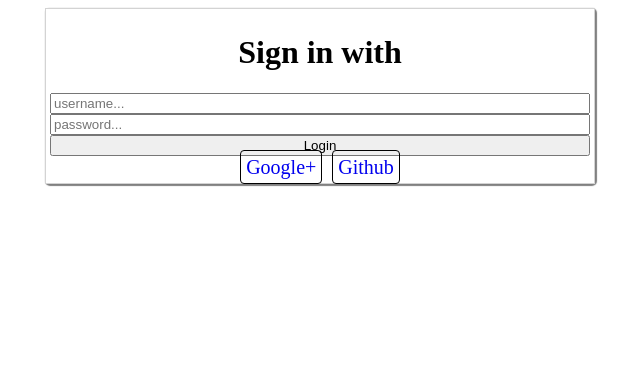
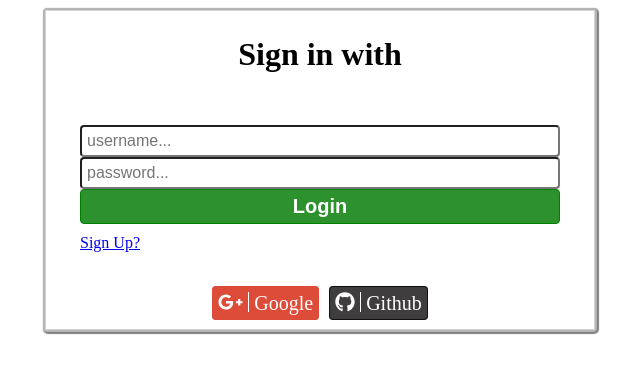
Before and after one commit to Camberbatch01/fsForum, a React (Create React App) app in the folder client/: page / in a window 1280 px wide. Shown: the top 372 px of the page, without its empty margins (320-960 px from the left). Built offline with nearby package versions, Linux system fonts and the light colour scheme.

Commit message:
login styles, added create user page

```diff
--- a/client/package.json
+++ b/client/package.json
@@ -3,8 +3,13 @@
   "version": "0.1.0",
   "private": true,
   "dependencies": {
+    "@fortawesome/fontawesome-svg-core": "^1.2.18",
+    "@fortawesome/free-brands-svg-icons": "^5.8.2",
+    "@fortawesome/react-fontawesome": "^0.1.4",
     "axios": "^0.18.0",
+    "i": "^0.3.6",
     "node-sass": "^4.12.0",
+    "npm": "^6.9.0",
     "query-string": "^6.5.0",
     "react": "^16.8.6",
     "react-dom": "^16.8.6",
--- a/client/src/styles/login.scss
+++ b/client/src/styles/login.scss
@@ -4,21 +4,63 @@
     text-align: center;
     max-width: 550px;
     margin: auto;
+    padding: 2px;
+    background-color: rgb(182, 181, 181);
     .signIn {
         border: 1px solid lightgrey;
+        background-color: white;
         padding: 4px;
         .loginContainer {
             display: flex;
             flex-direction: column;
+            padding: 30px;
+            .local{
+                font-size: 1rem;
+                padding: 5px;
+                border-radius: 4px;
+            }
+            #btnSubmit{
+                font-size: 1.25rem;
+                border-radius: 4px;
+                font-weight: 600;
+                background-color: rgb(45, 146, 45);
+                color: white;
+                border: 1px solid green;
+                padding: 5px;
+            }
+            #btnSubmit:hover{
+                cursor: pointer;
+                background-color: rgb(37, 121, 37);
+            }
+            #createNew{
+                text-align: left;
+                margin-top: 10px;
+                font-size: 1rem;
+            }
         }
         .trdPartyAuth {
             font-size: 1.25rem;
+            margin: 10px;
             .login {
                 margin: 5px;
                 text-decoration: none;
                 border-radius: 4px;
                 padding: 5px;
-                border: 1px solid black;
+            }
+            .Google{
+                background-color: rgb(221, 75, 57);
+                color: white;
+                border: 1px solid rgb(221, 75, 57);
+            }
+            .Github{
+                background-color: rgb(63, 61, 61);
+                color: white;
+                border: 1px solid rgb(17, 16, 16);
+            }
+            .loginIcon{
+                padding-right: 5px;
+                border-right: 1px solid;
+                margin-right: 5px;
             }
         }
     }
--- a/client/src/views/App.js
+++ b/client/src/views/App.js
@@ -3,6 +3,7 @@
 import login from './login';
 import dashboard from './dashboard';
 import auth from '../components/auth';
+import signUp from './signUp';
 
 class App extends React.Component {
   render(){
@@ -10,8 +11,9 @@
       <div>
         <Switch>
           <Route exact path="/" component={login}/>
-          <Route path ="/user/dashboard" component={auth(dashboard)}/>
-          <Route path = "*" component = {()=> "404 NOT FOUND"}/>
+          <Route exact path="/create" component={signUp}/>
+          <Route path="/user/dashboard" component={auth(dashboard)}/>
+          <Route path= "*" component = {()=> "404 NOT FOUND"}/>
         </Switch>
       </div>
     );
--- a/client/src/views/login.js
+++ b/client/src/views/login.js
@@ -2,6 +2,13 @@
 import '../styles/login.scss';
 import axios from 'axios';
 import { Switch, Route, Link } from 'react-router-dom';
+import { library } from '@fortawesome/fontawesome-svg-core';
+import { FontAwesomeIcon } from '@fortawesome/react-fontawesome';
+import { faGithub } from '@fortawesome/free-brands-svg-icons';
+import { faGooglePlusG } from '@fortawesome/free-brands-svg-icons';
+
+library.add(faGithub);
+library.add(faGooglePlusG);
 
 class Login extends React.Component {
     constructor(){
@@ -22,12 +29,13 @@
             <h1>Sign in with</h1>
             <div className="loginContainer">
               <input type="text" className="local username" placeholder="username..."/>
-              <input type="text" className="local password" placeholder="password..."/>
+              <input type="password" className="local password" placeholder="password..."/>
               <button id="btnSubmit">Login</button>
+              <a id="createNew" href="/create">Sign Up?</a>
             </div>
             <div className="trdPartyAuth">
-              <a className="login Google" href="http://localhost:3001/auth/google">Google+</a>
-              <a className="login Github" href="http://localhost:3001/auth/github">Github</a>
+              <a className="login Google" href="http://localhost:3001/auth/google"><FontAwesomeIcon className="loginIcon" icon={faGooglePlusG} />Google</a>
+              <a className="login Github" href="http://localhost:3001/auth/github"><FontAwesomeIcon className="loginIcon" icon={faGithub} />Github</a>
             </div>
           </form>
         </div>
--- /dev/null
+++ b/client/src/views/signUp.js
@@ -0,0 +1,30 @@
+import React from 'react';
+
+class CreateUser extends React.Component {
+    constructor(){
+        super();
+        this.state = {
+            displayName: '',
+            username: '',
+            password: ''
+        }
+    }
+    render(){
+        return (
+            <div>
+                <form className='signIn'>
+                    <h1>Enter your details</h1>
+                    <div className="loginContainer">
+                        <input type="text" className="local display" placeholder="display name..."/>
+                        <input type="text" className="local username" placeholder="username..."/>
+                        <input type="password" className="local password" placeholder="password..."/>
+                        <button id="btnSubmit">Create</button>
+                        <a id="createNew" href="/">Already have an account?</a>
+                    </div>
+                </form>
+            </div>
+        );
+    }
+}
+
+export default CreateUser;
```
Also changed, not shown: 1 other file (tests, documents, lock files or other folders).
